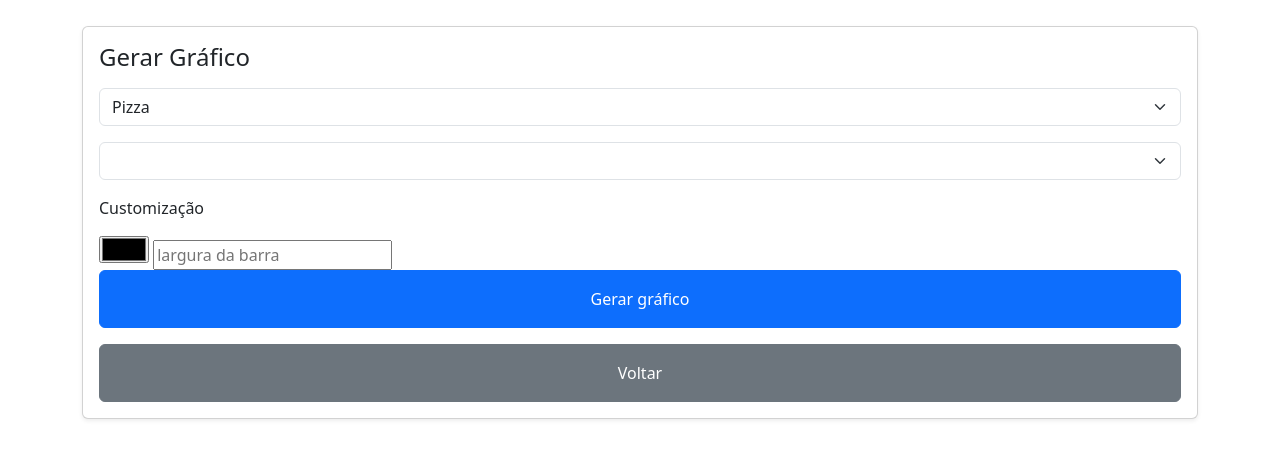
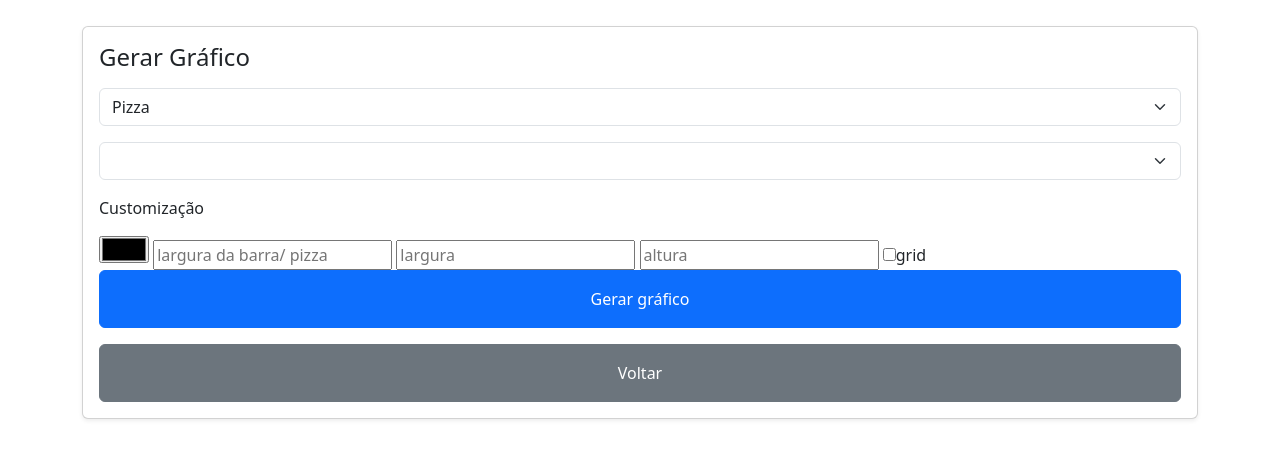
Before and after one commit to giastra/AED_py_project, a Flask app: template templates/grafico.html in a window 1280 px wide. Shown: the part 206-675 px from the top of the page. Before the commit the page ends 626 px from the top, so only its background shows below. Run offline with Flask 3, Linux system fonts and the light colour scheme; the template is opened without the code that fills it, so the values that code supplies are empty.

Commit message:
novas possibilidades de graficos e customisaçãoda altura, largura e grid do grafico

```diff
--- a/app.py
+++ b/app.py
@@ -108,9 +108,17 @@ def confirmar():
     if request.method == 'POST':
         color=request.form.get('color')
         width=(request.form.get('width'))
-        if width != '':
+        w=request.form.get('w')
+        h=request.form.get('h')
+        grid=request.form.get('grid')
+        print(grid)
+        if width != '' :
             width = float(width)
-        grafico = GenGrafico(header, Data, color,width)
+        if w != '':
+            w=int(w)
+        if h != '':
+            h=int(h)
+        grafico = GenGrafico(header, Data, color,width,w,h,grid)
     if grafico == "":
         return render_template("grafico.html", y=y, x=x)
     else:
@@ -118,8 +126,16 @@ def confirmar():
 
 items = []
 Count = []
-def GenGrafico(header, Data, color='black', width='0'):
+def GenGrafico(header, Data, color='black', width='',w='',h='',grid=''):
     global Count,items
+    items = []
+    Count = []
+    if width=='':
+        width=float(1)
+    if w=='':
+        w=float(5)
+    if h == '':
+        h=float(5)
     if request.method == 'POST':
         IPy = request.form.get('y')
         IPx = request.form.get('x')
@@ -137,11 +153,13 @@ def GenGrafico(header, Data, color='black', width='0'):
         print(items)
         print(Count)
         chart1Path = "./static/image/plot1.png"
-        plt.figure()
+        plt.figure(figsize=(w, h))
         font1 = {'family': 'serif', 'color': 'blue', 'size': 20}
+        if grid =='on':
+            plt.grid()
 
         if IPg == 'pizza':
-            explode = [0.1] * len(items)
+            explode = [width] * len(items)
             plt.pie(Count, labels=items, shadow=True, explode=explode, autopct='%1.1f%%')
             plt.title(f'{IPy}', fontdict=font1, loc="center")
             plt.savefig(chart1Path)
@@ -155,7 +173,7 @@ def GenGrafico(header, Data, color='black', width='0'):
                     )
 
             plt.title(f'{IPy}', fontdict=font1, loc="center")
-            plt.tight_layout()
+
             plt.savefig(chart1Path)
             plt.close()
 
@@ -167,7 +185,7 @@ def GenGrafico(header, Data, color='black', width='0'):
                      height=width,
                      )
             plt.title(f'{IPy}', fontdict=font1, loc="center")
-            plt.tight_layout()
+
             plt.savefig(chart1Path)
             plt.close()
 
@@ -179,7 +197,19 @@ def GenGrafico(header, Data, color='black', width='0'):
                      color=color,
                      )
             plt.title(f'{IPy}', fontdict=font1, loc="center")
-            plt.tight_layout()
+
+            plt.savefig(chart1Path)
+            plt.close()
+
+        if IPg == 'hist':
+            coisa=Count.append(1)
+            plt.xlabel(IPy)
+            plt.hist(items,
+                     coisa,
+                     color=color,
+                     )
+            plt.title(f'{IPy}', fontdict=font1, loc="center")
+
             plt.savefig(chart1Path)
             plt.close()
         return chart1Path
--- a/templates/grafico.html
+++ b/templates/grafico.html
@@ -23,6 +23,8 @@
                    <option value="pizza">Pizza</option>
                    <option value="bar">Barra Vertical</option>
                    <option value="hodBar">Barra Horizontal</option>
+                   <option value="stairs">escada</option>
+                   <option value="hist">hist</option>
                   </select>
 
                   <select name="y" id="y" class="form-select mb-3 mt-3">
@@ -32,7 +34,13 @@
                   <p>Customização</p>
                     <input type="color" name="color">
 
-                    <input type="text" name="width" placeholder="largura da barra">
+                    <input type="text" name="width" placeholder="largura da barra/ pizza">
+
+                    <input type="number" name="w" placeholder="largura">
+
+                    <input type="number" name="h" placeholder="altura">
+
+                    <input type="checkbox" name="grid">grid
 
                   <button type="submit" class="btn btn-primary w-100 py-3 mb-3">Gerar gráfico</button>
                 </form>
@@ -53,6 +61,6 @@
 
 
     </div>
-
+    <br> <br> <br> <br> <br> <br> <br> <br> <br> <br> <br> <br> <br> <br>
 </body>
 </html>
```
Also changed, not shown: static/image/plot1.png.
